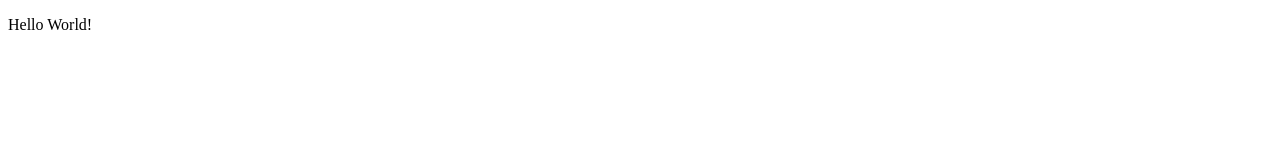
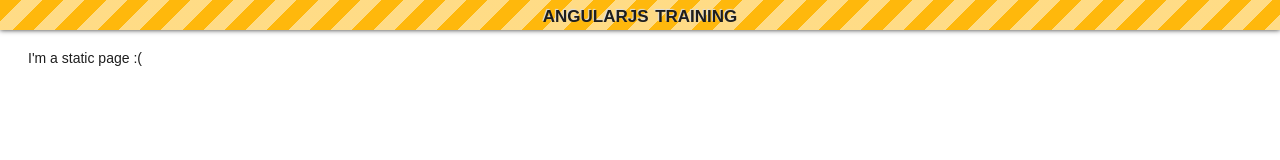
Before and after one commit to ferreiratiago/angular-playground, a website: page app/index.html in a window 1280 px wide. Drawn offline with nearby package versions, Linux system fonts and the light colour scheme.

Commit message:
Static page

```diff
--- /dev/null
+++ b/app/angular-training.css
@@ -0,0 +1,63 @@
+* {
+    box-sizing: border-box;
+    user-select: none;
+}
+
+body {
+    font-family: Arial, "Helvetica Neue", Helvetica, sans-serif;
+    font-size: 14px;
+    color: #1e1e1e;
+}
+
+.bootstrap-loader {
+    position: absolute;
+    top: 0;
+    bottom: 0;
+    width: 100%;
+    z-index: 9999;
+    background-color: white;
+    background-repeat: no-repeat;
+    background-position: center;
+    background-image: url(loader.gif);
+    background-size: 64px 64px;
+}
+
+.bootstrap-loader.error {
+    background-image: url(error.gif);
+    background-size: 225px 174px;
+}
+
+.angular-training-header {
+    position: fixed;
+    top: 0;
+    left: 0;
+    right: 0;
+    height: 30px;
+    z-index: 2;
+    overflow: hidden;
+    text-transform: lowercase;
+    font-variant: small-caps;
+    font-weight: bold;
+    font-size: 24px;
+    white-space: nowrap;
+    margin: 0;
+    padding: 0 10px;
+    text-align: center;
+    text-shadow: -1px -1px 1px #dfdfdf;
+    box-shadow: 0 0 5px #303030;
+    background-color: #ffb80c;
+    background-image: repeating-linear-gradient(
+        135deg,
+        transparent,
+        transparent 15px,
+        rgba(255, 255, 255, .5) 15px,
+        rgba(255, 255, 255, .5) 30px
+    );
+}
+
+.angular-training-main {
+    position: relative;
+    margin-top: 30px;
+    padding: 20px;
+    z-index: 1;
+}
--- a/app/index.html
+++ b/app/index.html
@@ -4,10 +4,14 @@
   <meta charset="utf-8">
   <title>AngularJS Training</title>
   <script src="../node_modules/angular/angular.js"></script>
+  <link rel="stylesheet" href="./angular-training.css"/>
 </head>
 <body>
-
-  <p>Hello {{'World' + '!'}}</p>
-
+    <header class="angular-training-header">
+        AngularJS Training
+    </header>
+    <main class="angular-training-main">
+        I'm a static page :(
+    </main>
 </body>
 </html>
```
